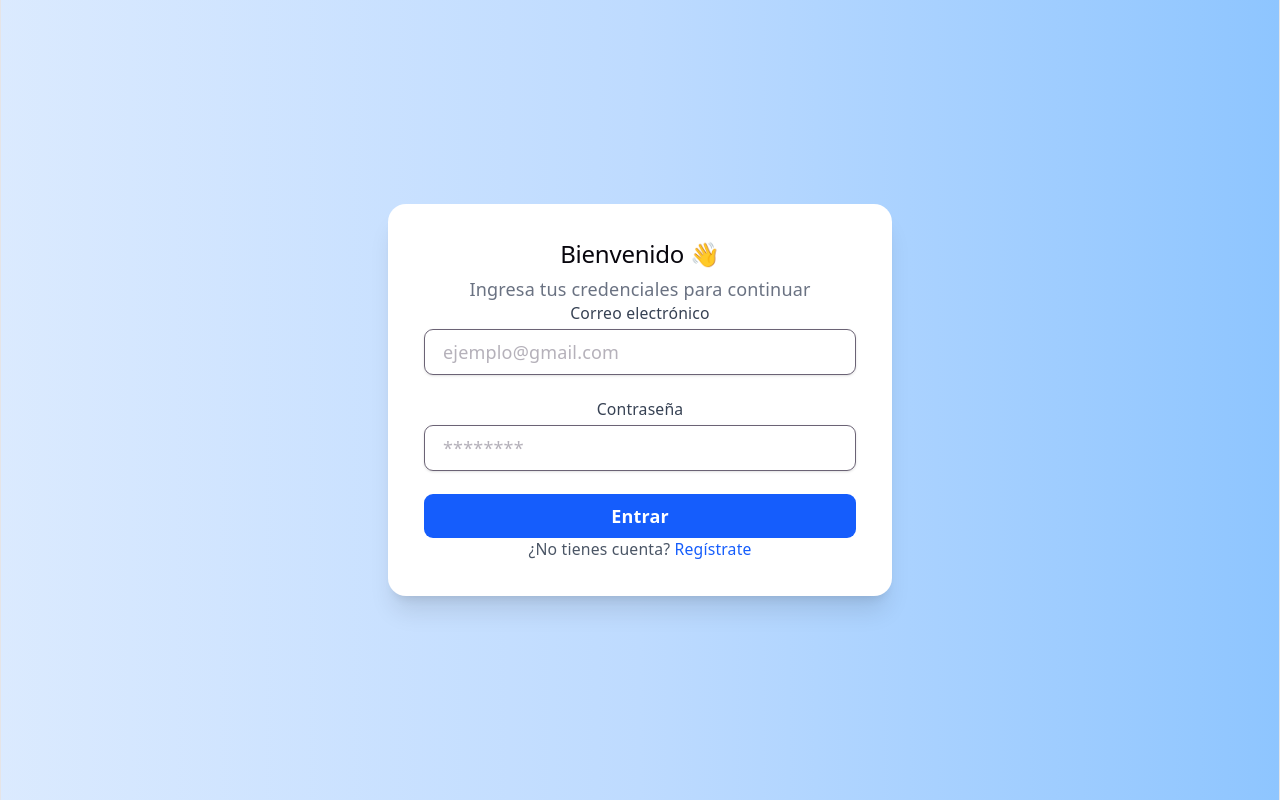
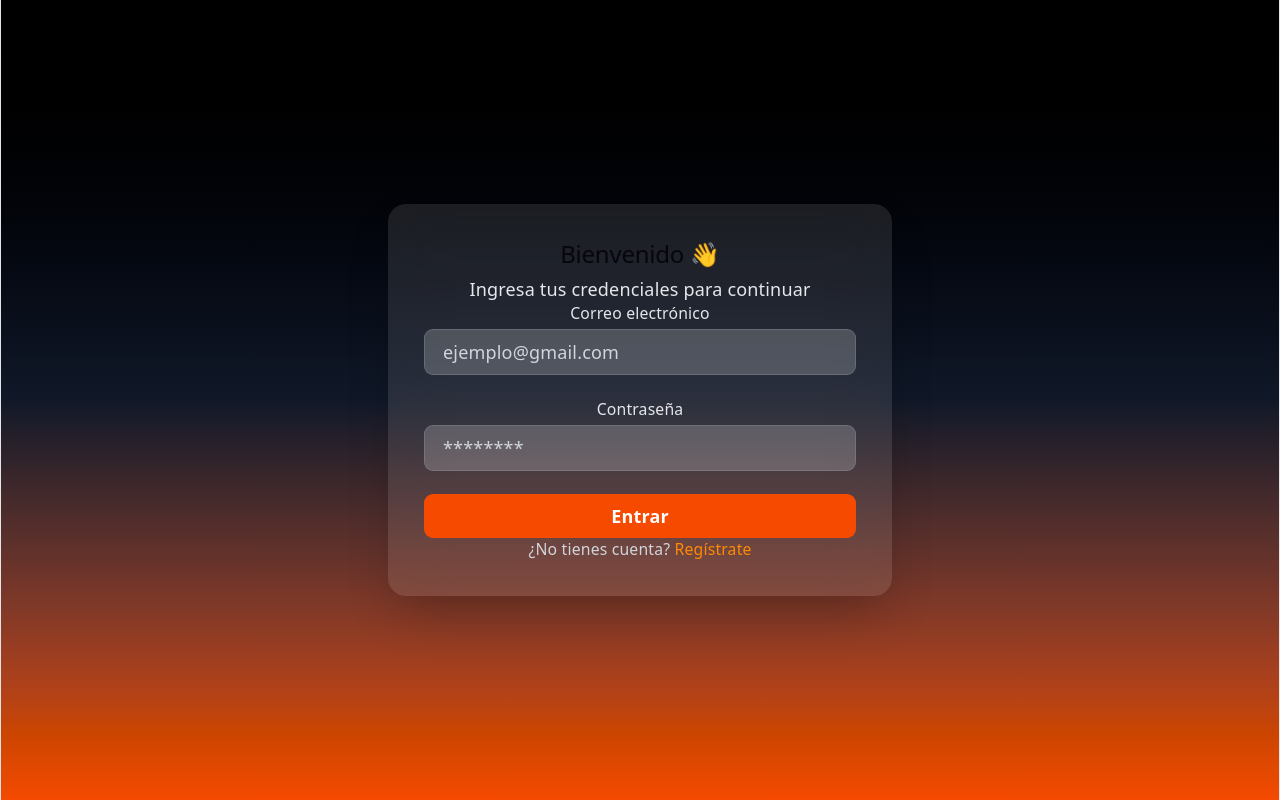
Before and after one commit to haiderTor/formativo, a React (Vite) app in the folder frontend/: page / in a window 1280 px wide. Built offline with nearby package versions, Linux system fonts and the light colour scheme; what @react-pdf/renderer would draw is missing.

Commit message:
Cambios de interfaz y temas

```diff
--- a/frontend/src/components/login/login.jsx
+++ b/frontend/src/components/login/login.jsx
@@ -29,7 +29,6 @@ export default function LoginPage() {
         throw new Error("Credenciales inválidas");
       }
       navigate("/app");
-
     } catch (err) {
       setError(err.message);
     }
@@ -69,19 +68,20 @@ export default function LoginPage() {
   };
 
   return (
-    <div className="w-full h-full flex items-center justify-center bg-gradient-to-r from-blue-100 via-blue-200 to-blue-300">
-      <div className="w-full max-w-md bg-white rounded-2xl shadow-xl p-8">
-        <h2 className="text-3xl font-extrabold text-center text-gray-800 mb-6">
+    <div className="w-full h-screen flex items-center justify-center bg-gradient-to-b from-black via-gray-900 to-orange-600">
+      {/* Panel principal con efecto blur */}
+      <div className="w-full max-w-md bg-white/10 backdrop-blur-xl rounded-2xl shadow-2xl p-8">
+        <h2 className="text-3xl font-extrabold text-center text-white mb-6">
           Bienvenido 👋
         </h2>
-        <p className="text-center text-gray-500 mb-6">
+        <p className="text-center text-gray-200 mb-6">
           Ingresa tus credenciales para continuar
         </p>
         <form onSubmit={handleSubmit} className="space-y-5">
           <div>
             <label
               htmlFor="correo"
-              className="block text-sm font-medium text-gray-700 mb-1"
+              className="block text-sm font-medium text-gray-200 mb-1"
             >
               Correo electrónico
             </label>
@@ -90,7 +90,7 @@ export default function LoginPage() {
               id="correo"
               value={correo}
               onChange={(e) => setCorreo(e.target.value)}
-              className="w-full px-4 py-2 border rounded-lg shadow-sm focus:outline-none focus:ring-2 focus:ring-blue-400 focus:border-blue-400 transition"
+              className="w-full px-4 py-2 border border-gray-400/30 rounded-lg bg-white/20 text-white placeholder-gray-300 focus:outline-none focus:ring-2 focus:ring-orange-400 focus:border-orange-400 transition"
               placeholder="ejemplo@gmail.com"
               required
             />
@@ -98,7 +98,7 @@ export default function LoginPage() {
           <div>
             <label
               htmlFor="contrasena"
-              className="block text-sm font-medium text-gray-700 mb-1"
+              className="block text-sm font-medium text-gray-200 mb-1"
             >
               Contraseña
             </label>
@@ -107,34 +107,36 @@ export default function LoginPage() {
               id="contrasena"
               value={contrasena}
               onChange={(e) => setContrasena(e.target.value)}
-              className="w-full px-4 py-2 border rounded-lg shadow-sm focus:outline-none focus:ring-2 focus:ring-blue-400 focus:border-blue-400 transition"
+              className="w-full px-4 py-2 border border-gray-400/30 rounded-lg bg-white/20 text-white placeholder-gray-300 focus:outline-none focus:ring-2 focus:ring-orange-400 focus:border-orange-400 transition"
               placeholder="********"
               required
             />
           </div>
-          {error && <p className="text-red-600 text-sm text-center">{error}</p>}
+          {error && <p className="text-red-400 text-sm text-center">{error}</p>}
           <button
             type="submit"
-            className="w-full bg-blue-600 text-white py-2 px-4 rounded-lg font-semibold hover:bg-blue-700 focus:ring-2 focus:ring-blue-400 transition"
+            className="w-full bg-orange-600 text-white py-2 px-4 rounded-lg font-semibold hover:bg-orange-700 focus:ring-2 focus:ring-orange-400 transition"
           >
             Entrar
           </button>
         </form>
-        <p className="mt-6 text-center text-sm text-gray-600">
+        <p className="mt-6 text-center text-sm text-gray-300">
           ¿No tienes cuenta?{" "}
           <button
             type="button"
             onClick={() => setShowModal(true)}
-            className="text-blue-600 font-medium hover:underline"
+            className="text-orange-400 font-medium hover:underline"
           >
             Regístrate
           </button>
         </p>
       </div>
+
+      {/* Modal de registro con blur */}
       {showModal && (
-        <div className="fixed inset-0 flex items-center justify-center bg-black bg-opacity-50">
-          <div className="bg-white rounded-xl shadow-lg w-full max-w-lg p-6">
-            <h3 className="text-2xl font-bold mb-4 text-center text-gray-800">
+        <div className="fixed inset-0 flex items-center justify-center bg-black/60">
+          <div className="bg-white/10 backdrop-blur-xl rounded-xl shadow-2xl w-full max-w-lg p-6">
+            <h3 className="text-2xl font-bold mb-4 text-center text-white">
               Crear cuenta
             </h3>
             <form onSubmit={handleRegister} className="space-y-4">
@@ -143,7 +145,7 @@ export default function LoginPage() {
                 placeholder="Nombre"
                 value={nombre}
                 onChange={(e) => setNombre(e.target.value)}
-                className="w-full px-4 py-2 border rounded-lg focus:ring-2 focus:ring-blue-400"
+                className="w-full px-4 py-2 border border-gray-400/30 rounded-lg bg-white/20 text-white placeholder-gray-300 focus:ring-2 focus:ring-orange-400"
                 required
               />
               <input
@@ -151,7 +153,7 @@ export default function LoginPage() {
                 placeholder="Usuario"
                 value={usuario}
                 onChange={(e) => setUsuario(e.target.value)}
-                className="w-full px-4 py-2 border rounded-lg focus:ring-2 focus:ring-blue-400"
+                className="w-full px-4 py-2 border border-gray-400/30 rounded-lg bg-white/20 text-white placeholder-gray-300 focus:ring-2 focus:ring-orange-400"
                 required
               />
               <input
@@ -159,7 +161,7 @@ export default function LoginPage() {
                 placeholder="Correo electrónico"
                 value={correoRegistro}
                 onChange={(e) => setCorreoRegistro(e.target.value)}
-                className="w-full px-4 py-2 border rounded-lg focus:ring-2 focus:ring-blue-400"
+                className="w-full px-4 py-2 border border-gray-400/30 rounded-lg bg-white/20 text-white placeholder-gray-300 focus:ring-2 focus:ring-orange-400"
                 required
               />
               <input
@@ -167,7 +169,7 @@ export default function LoginPage() {
                 placeholder="Contraseña"
                 value={contrasenaRegistro}
                 onChange={(e) => setContrasenaRegistro(e.target.value)}
-                className="w-full px-4 py-2 border rounded-lg focus:ring-2 focus:ring-blue-400"
+                className="w-full px-4 py-2 border border-gray-400/30 rounded-lg bg-white/20 text-white placeholder-gray-300 focus:ring-2 focus:ring-orange-400"
                 required
               />
               <input
@@ -175,20 +177,20 @@ export default function LoginPage() {
                 placeholder="Verificación de contraseña"
                 value={verificacion}
                 onChange={(e) => setVerificacion(e.target.value)}
-                className="w-full px-4 py-2 border rounded-lg focus:ring-2 focus:ring-blue-400"
+                className="w-full px-4 py-2 border border-gray-400/30 rounded-lg bg-white/20 text-white placeholder-gray-300 focus:ring-2 focus:ring-orange-400"
                 required
               />
               <div className="flex justify-between mt-4">
                 <button
                   type="button"
                   onClick={() => setShowModal(false)}
-                  className="px-4 py-2 bg-gray-300 rounded-lg hover:bg-gray-400"
+                  className="px-4 py-2 bg-gray-400/40 text-white rounded-lg hover:bg-gray-500/50"
                 >
                   Cancelar
                 </button>
                 <button
                   type="submit"
-                  className="px-4 py-2 bg-blue-600 text-white rounded-lg hover:bg-blue-700"
+                  className="px-4 py-2 bg-orange-600 text-white rounded-lg hover:bg-orange-700"
                 >
                   Registrarse
                 </button>
@@ -200,4 +202,3 @@ export default function LoginPage() {
     </div>
   );
 }
-/* hola mundo */
```
